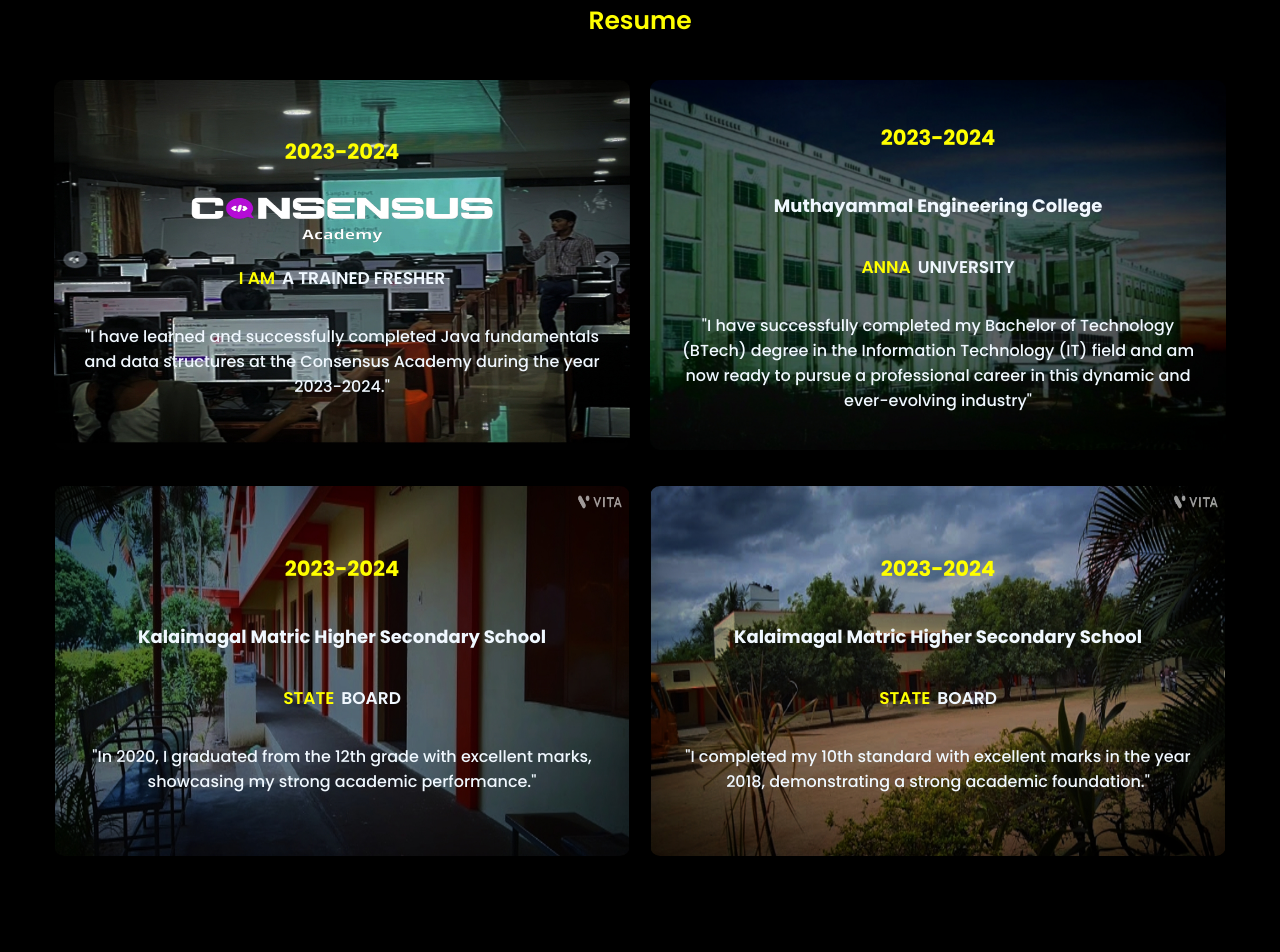
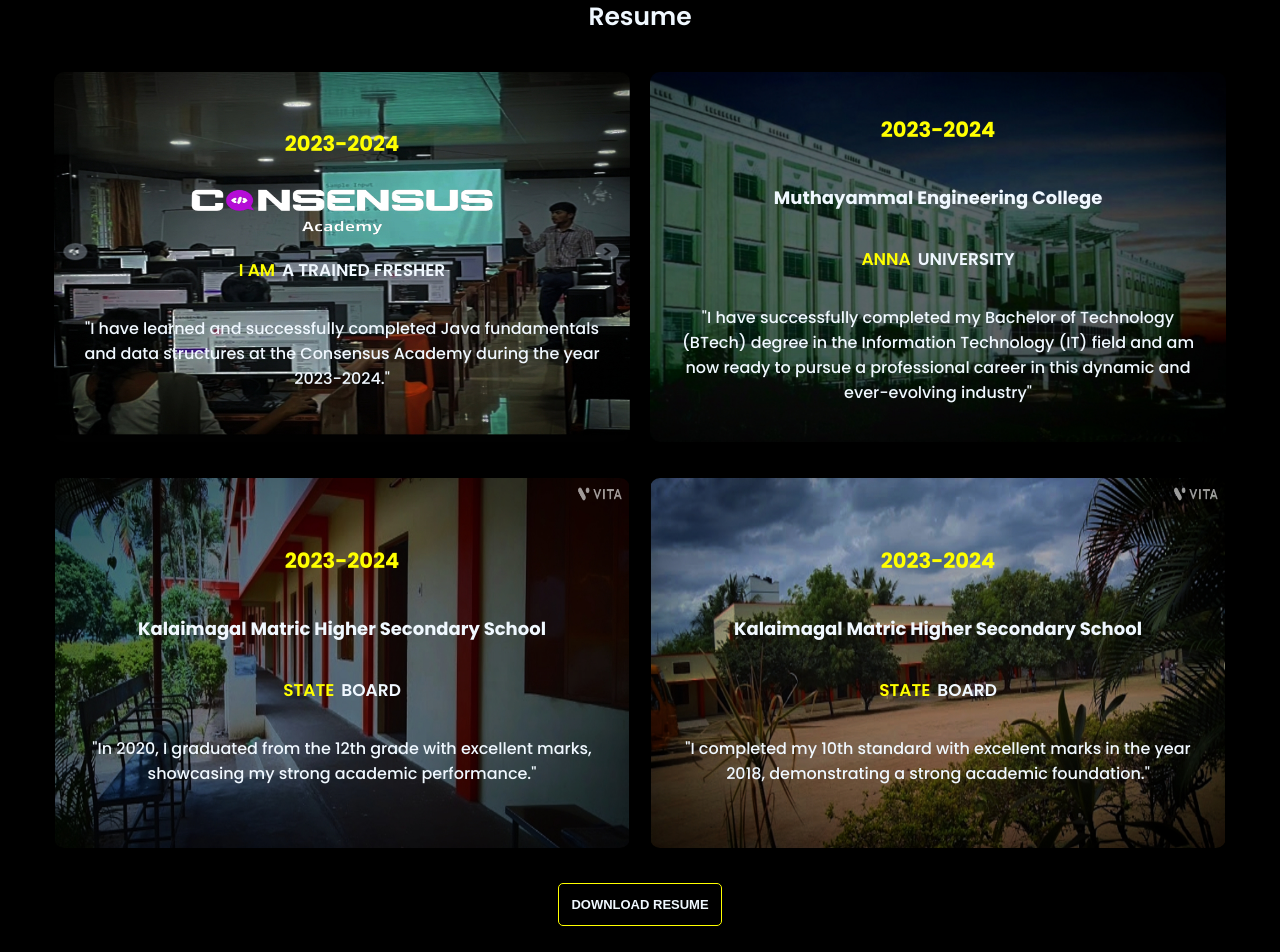
Before and after one commit to 0607mathi/MathiPortfolio, a React (Vite) app: page / in a window 1280 px wide. Shown: the part 1370-2322 px from the top of the page. Before the commit the page ends 2246 px from the top, so only its background shows below. Built offline with nearby package versions, Linux system fonts and the light colour scheme.

Commit message:
up to resume section developement complete

```diff
--- a/src/PortfolioComponents/ResumeSection.jsx
+++ b/src/PortfolioComponents/ResumeSection.jsx
@@ -9,8 +9,7 @@
 const ResumeSection = () => {
   return (
     <div className=" resume-section">
-
-        <div className="heading yellow"><span className='resume'>Resume</span></div>
+        <div className="heading"><span className=''>Resume</span></div>
         <div className='resume-container'>
             {/* consensus academy */}
         <div className="box ">
@@ -76,7 +75,10 @@
                 </div>
             </div>
         </div>
-    </div>
+        </div>
+        <div className='download-resume'>
+            <button >Download Resume</button>
+        </div>
     </div>
   )
 }
--- a/src/Stylesheets/ResumeSetion.css
+++ b/src/Stylesheets/ResumeSetion.css
@@ -88,6 +88,13 @@
     font-weight: 500;
 }
 
+.download-resume{
+    display: flex;
+    justify-content: center;
+    align-items: center;
+    margin-top: 15px;
+}
+
 @media (min-width: 500px) and (max-width: 767px) {
     .box{
         width: 90%;
```
